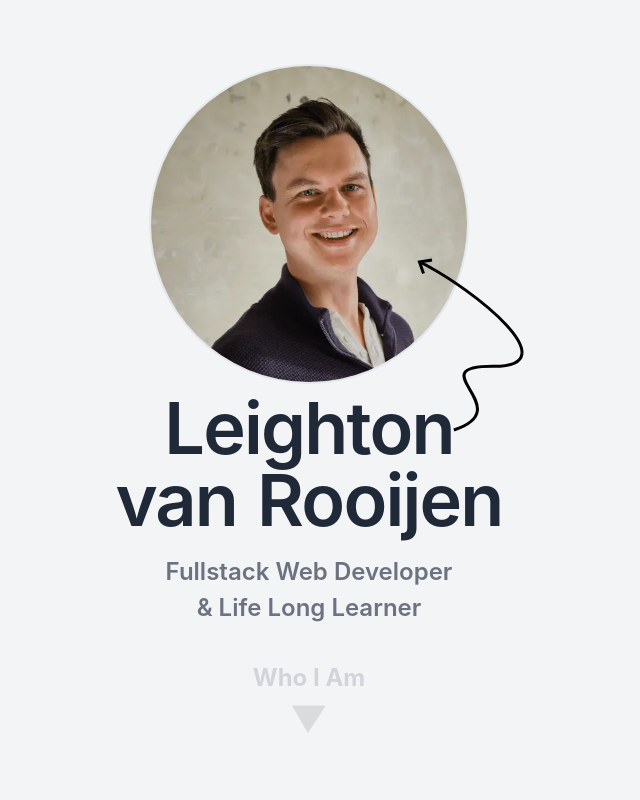
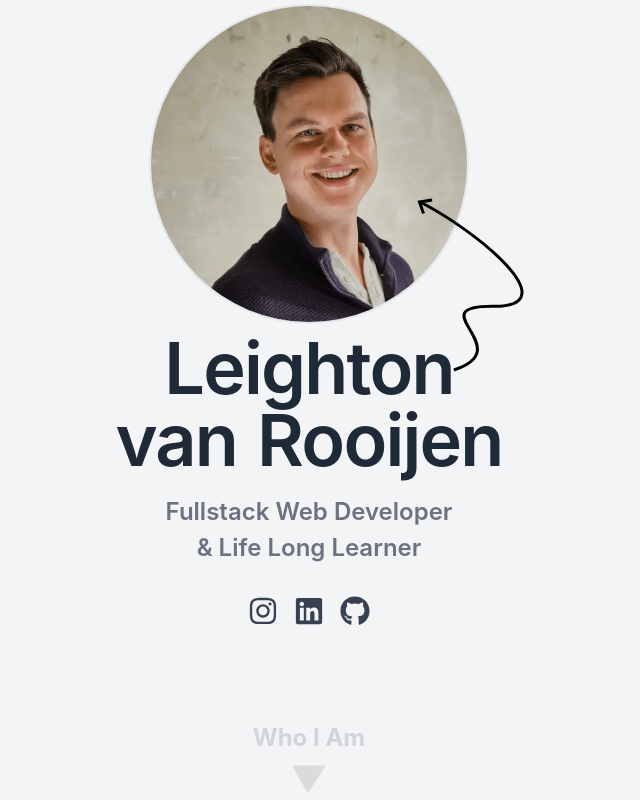
Before and after one commit to leightonvanrooijen/personal-website, a Next.js app: page /about in a window 1280 px wide. Shown: the top 800 px of the page, without its empty margins (331-971 px from the left). Built offline with nearby package versions, Linux system fonts and the light colour scheme.

Commit message:
Add social media links

```diff
--- a/app/about/page.tsx
+++ b/app/about/page.tsx
@@ -3,7 +3,9 @@ import {
   FaBrain,
   FaChalkboardTeacher,
   FaFutbol,
+  FaGithub,
   FaHardHat,
+  FaLinkedin,
 } from 'react-icons/fa';
 import React, { useEffect } from 'react';
 import { Introduction } from '@/components/about/Introduction';
@@ -42,13 +44,8 @@ export default function AboutMe() {
   }, []);
 
   return (
-    <div className='flex h-full w-full flex-col'>
-      <div
-        id='section-one'
-        className='flex h-full shrink-0 snap-start justify-center px-16 py-8 md:py-16'
-      >
-        <Introduction />
-      </div>
+    <div className='flex h-full w-full flex-col items-center'>
+      <Introduction />
       <GenericTextSection
         text={'I am curious'}
         subText={'Always learning, always growing'}
--- a/app/layout.tsx
+++ b/app/layout.tsx
@@ -1,4 +1,5 @@
 import './globals.css';
+import { Header } from '@/components/header';
 
 export const metadata = {
   title: "Leighton's Portfolio",
--- a/components/about/Introduction.tsx
+++ b/components/about/Introduction.tsx
@@ -4,9 +4,19 @@ import image from '@/public/aboutme.png';
 import { SectionScroll } from '@/components/about/SectionScroll';
 import React from 'react';
 import { motion } from 'framer-motion';
+import {
+  FaGithub,
+  FaInstagram,
+  FaInstagramSquare,
+  FaLinkedin,
+} from 'react-icons/fa';
 
 export const Introduction = () => {
   return (
+    <div
+      id='section-one'
+      className='flex h-full w-full max-w-screen-md shrink-0 snap-start flex-col justify-center py-8 md:py-16'
+    >
       <div className='flex flex-1 flex-col items-center'>
         <div className='mb-2 aspect-square max-w-xs overflow-hidden rounded-full border-2 border-gray-200 shadow-inner'>
           <Image src={image} alt={'Image'} />
@@ -29,8 +39,36 @@ export const Introduction = () => {
             & Life Long Learner
           </p>
         </div>
-      <div className='mt-auto'>
+        <div
+          className={
+            'mt-auto flex w-full items-start justify-center space-x-4 text-3xl text-gray-700 md:pb-16'
+          }
+        >
+          <a
+            href={'https://www.instagram.com/leighton_van_rooijen/'}
+            target='_blank'
+            className='hover:text-gray-500'
+          >
+            <FaInstagram />
+          </a>
+          <a
+            href={'https://www.linkedin.com/in/leightonvanrooijen'}
+            target='_blank'
+            className='hover:text-gray-500'
+          >
+            <FaLinkedin />
+          </a>
+          <a
+            href={'https://www.github.com/leightonvanrooijen'}
+            target='_blank'
+            className='hover:text-gray-500'
+          >
+            <FaGithub />
+          </a>
+        </div>
+        <div className='mt-8'>
           <SectionScroll text={'Who I Am'} nextSectionId={'section-two'} />
+        </div>
       </div>
     </div>
   );
```
Lines whose indentation alone changed are shown as unchanged.
